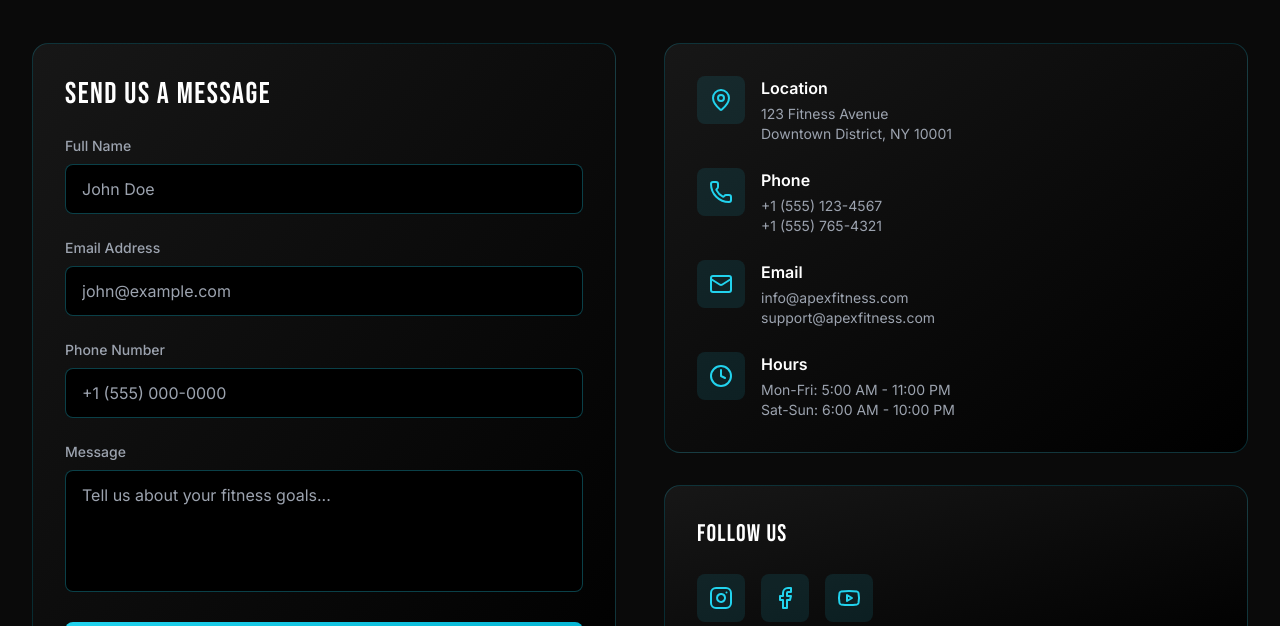
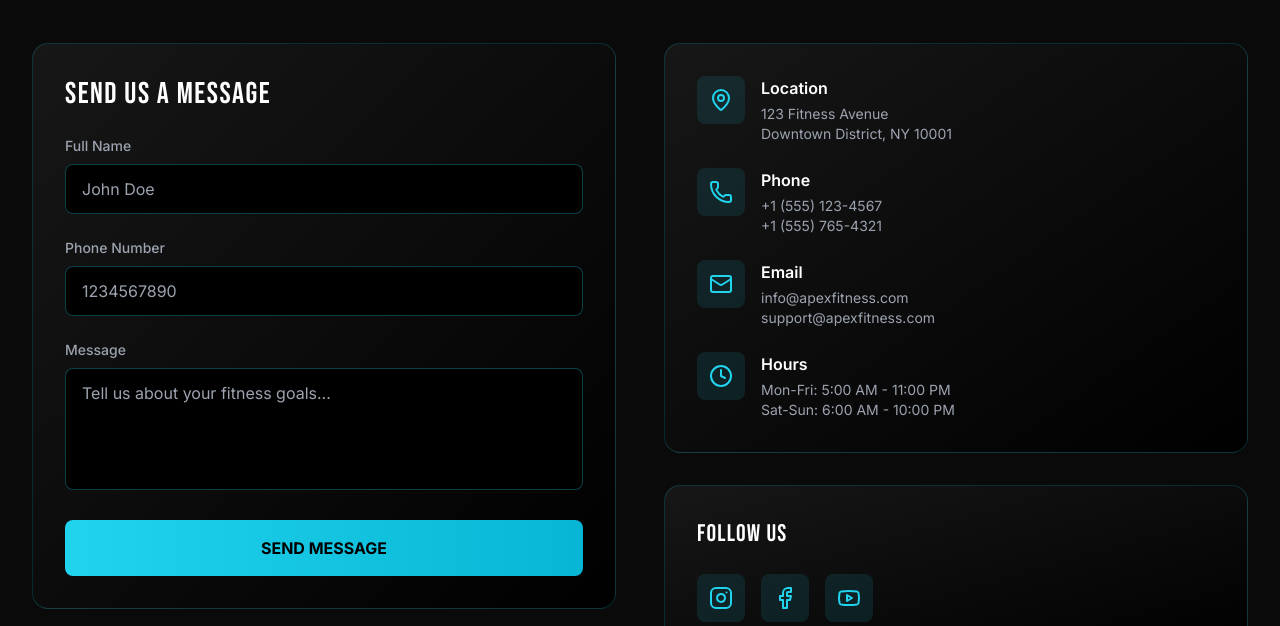
Before and after one commit to dwebsitedevloper-stack/Fitness1_working-03-nexilo, a React (Vite) app: page / in a window 1280 px wide. Shown: the part 6540-7166 px from the top of the page. Built offline with nearby package versions, Linux system fonts and the light colour scheme.

Commit message:
your message

```diff
--- a/src/react-app/components/Contact.tsx
+++ b/src/react-app/components/Contact.tsx
@@ -1,8 +1,10 @@
 import { MapPin, Phone, Mail, Clock, Instagram, Facebook, Youtube } from 'lucide-react';
-import { useEffect, useState, useRef } from 'react';
+import { useEffect, useState, useRef, FormEvent } from 'react';
 
 export default function Contact() {
   const [isVisible, setIsVisible] = useState(false);
+  const [formStatus, setFormStatus] = useState<string>("");
+  const [isSubmitting, setIsSubmitting] = useState<boolean>(false);
   const sectionRef = useRef<HTMLDivElement>(null);
 
   useEffect(() => {
@@ -21,6 +23,59 @@ export default function Contact() {
 
     return () => observer.disconnect();
   }, []);
+
+  const handleSubmit = async (e: FormEvent<HTMLFormElement>) => {
+    e.preventDefault();
+    setIsSubmitting(true);
+    setFormStatus("");
+
+    const form = e.currentTarget;
+    const formData = new FormData(form);
+    const searchParams = new URLSearchParams();
+
+    // Convert FormData to URLSearchParams
+    formData.forEach((value, key) => {
+      searchParams.append(key, value.toString());
+    });
+
+    try {
+      const response = await fetch(
+        'https://script.google.com/macros/s/AKfycbw7MM5zpd7V_N7tb06JRgkeWAs6IDK2ZXIeeLxIKfu6TQilcidM4E7Uelf1Ar6x0zAJPA/exec',
+        {
+          method: 'POST',
+          body: searchParams,
+        }
+      );
+
+      const result = await response.json();
+
+      if (result.result === "success") {
+        setFormStatus("Message sent successfully! We'll get back to you soon.");
+        form.reset();
+
+        // Clear status message after 3 seconds
+        setTimeout(() => {
+          setFormStatus("");
+        }, 3000);
+      } else {
+        setFormStatus(`Error: ${result.error || 'Something went wrong'}`);
+
+        // Clear error message after 3 seconds
+        setTimeout(() => {
+          setFormStatus("");
+        }, 3000);
+      }
+    } catch (error) {
+      setFormStatus(`Error: ${error instanceof Error ? error.message : 'Failed to submit'}`);
+
+      // Clear error message after 3 seconds
+      setTimeout(() => {
+        setFormStatus("");
+      }, 3000);
+    } finally {
+      setIsSubmitting(false);
+    }
+  };
 
   return (
     <section id="contact" ref={sectionRef} className="py-24 bg-neutral-950">
@@ -48,28 +103,58 @@ export default function Contact() {
             <div className="bg-gradient-to-br from-neutral-900 to-black border border-cyan-400/20 rounded-2xl p-8">
               <h3 className="bebas text-3xl text-white mb-6">Send Us a Message</h3>
 
-              <form className="space-y-6">
-                <div>
+              <form className="space-y-6" onSubmit={handleSubmit}>
+
+
+<div>
+  <label htmlFor="name" className="block text-sm font-medium text-gray-400 mb-2">
+    Full Name
+  </label>
+  <input
+    type="text"
+    id="name"
+    name="name"
+    required
+    disabled={isSubmitting}
+    className="w-full px-4 py-3 bg-black border border-cyan-400/30 rounded-lg text-white focus:outline-none focus:border-cyan-400 transition-colors disabled:opacity-50"
+    placeholder="John Doe"
+    pattern="[A-Za-z\s]+"
+    title="Name can contain only letters"
+  />
+</div>
+
+<div>
+  <label htmlFor="phone" className="block text-sm font-medium text-gray-400 mb-2">
+    Phone Number
+  </label>
+  <input
+    type="tel"
+    id="phone"
+    name="number"
+    required
+    disabled={isSubmitting}
+    className="w-full px-4 py-3 bg-black border border-cyan-400/30 rounded-lg text-white focus:outline-none focus:border-cyan-400 transition-colors disabled:opacity-50"
+    placeholder="1234567890"
+    pattern="\d{10}"
+    title="Phone number must be 10 digits"
+  />
+</div>
+
+
+
+
+                {/* <div>
                   <label htmlFor="name" className="block text-sm font-medium text-gray-400 mb-2">
                     Full Name
                   </label>
                   <input
                     type="text"
                     id="name"
-                    className="w-full px-4 py-3 bg-black border border-cyan-400/30 rounded-lg text-white focus:outline-none focus:border-cyan-400 transition-colors"
+                    name="name"
+                    required
+                    disabled={isSubmitting}
+                    className="w-full px-4 py-3 bg-black border border-cyan-400/30 rounded-lg text-white focus:outline-none focus:border-cyan-400 transition-colors disabled:opacity-50"
                     placeholder="John Doe"
-                  />
-                </div>
-
-                <div>
-                  <label htmlFor="email" className="block text-sm font-medium text-gray-400 mb-2">
-                    Email Address
-                  </label>
-                  <input
-                    type="email"
-                    id="email"
-                    className="w-full px-4 py-3 bg-black border border-cyan-400/30 rounded-lg text-white focus:outline-none focus:border-cyan-400 transition-colors"
-                    placeholder="john@example.com"
                   />
                 </div>
 
@@ -80,10 +165,13 @@ export default function Contact() {
                   <input
                     type="tel"
                     id="phone"
-                    className="w-full px-4 py-3 bg-black border border-cyan-400/30 rounded-lg text-white focus:outline-none focus:border-cyan-400 transition-colors"
+                    name="number"
+                    required
+                    disabled={isSubmitting}
+                    className="w-full px-4 py-3 bg-black border border-cyan-400/30 rounded-lg text-white focus:outline-none focus:border-cyan-400 transition-colors disabled:opacity-50"
                     placeholder="+1 (555) 000-0000"
                   />
-                </div>
+                </div> */}
 
                 <div>
                   <label htmlFor="message" className="block text-sm font-medium text-gray-400 mb-2">
@@ -91,17 +179,32 @@ export default function Contact() {
                   </label>
                   <textarea
                     id="message"
+                    name="message"
                     rows={4}
-                    className="w-full px-4 py-3 bg-black border border-cyan-400/30 rounded-lg text-white focus:outline-none focus:border-cyan-400 transition-colors resize-none"
+                    required
+                    disabled={isSubmitting}
+                    className="w-full px-4 py-3 bg-black border border-cyan-400/30 rounded-lg text-white focus:outline-none focus:border-cyan-400 transition-colors resize-none disabled:opacity-50"
                     placeholder="Tell us about your fitness goals..."
                   />
                 </div>
 
+                {/* Status Message */}
+                {formStatus && (
+                  <div className={`p-4 rounded-lg border ${
+                    formStatus.includes('Error')
+                      ? 'bg-red-900/20 border-red-500 text-red-400'
+                      : 'bg-green-900/20 border-green-500 text-green-400'
+                  }`}>
+                    {formStatus}
+                  </div>
+                )}
+
                 <button
                   type="submit"
-                  className="w-full py-4 bg-gradient-to-r from-cyan-400 to-cyan-500 text-black font-bold rounded-lg hover:shadow-2xl hover:shadow-cyan-400/50 transition-all duration-300 transform hover:scale-105"
+                  disabled={isSubmitting}
+                  className="w-full py-4 bg-gradient-to-r from-cyan-400 to-cyan-500 text-black font-bold rounded-lg hover:shadow-2xl hover:shadow-cyan-400/50 transition-all duration-300 transform hover:scale-105 disabled:opacity-50 disabled:cursor-not-allowed disabled:hover:scale-100"
                 >
-                  SEND MESSAGE
+                  {isSubmitting ? 'SENDING...' : 'SEND MESSAGE'}
                 </button>
               </form>
             </div>
@@ -173,7 +276,7 @@ export default function Contact() {
               <h3 className="bebas text-2xl text-white mb-6">Follow Us</h3>
               <div className="flex space-x-4">
                 <a
-                  href="#"
+                  href="https://www.youtube.com/"
                   className="w-12 h-12 bg-cyan-400/10 rounded-lg flex items-center justify-center hover:bg-cyan-400/20 transition-colors group"
                 >
                   <Instagram className="w-6 h-6 text-cyan-400 group-hover:scale-110 transition-transform" />
```
